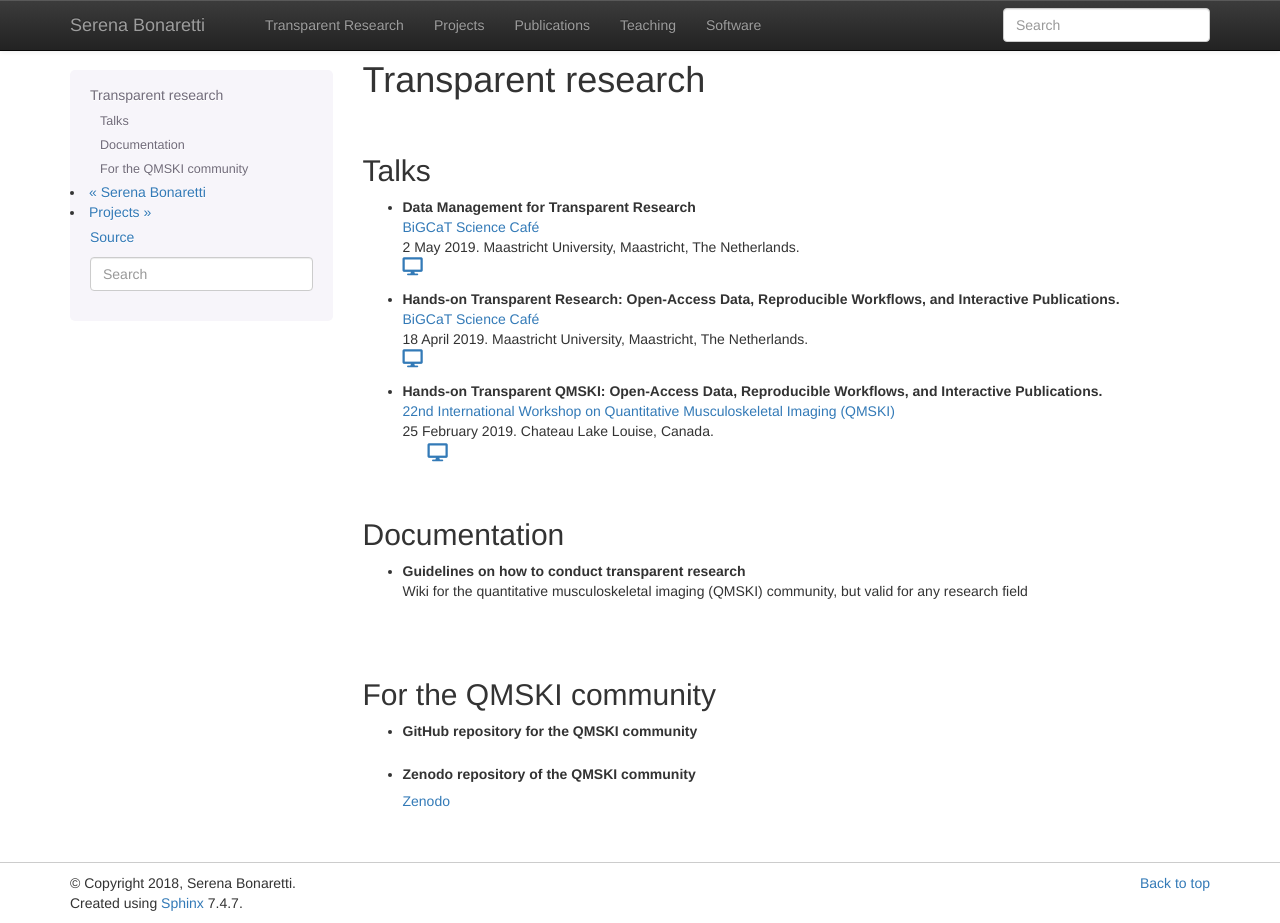
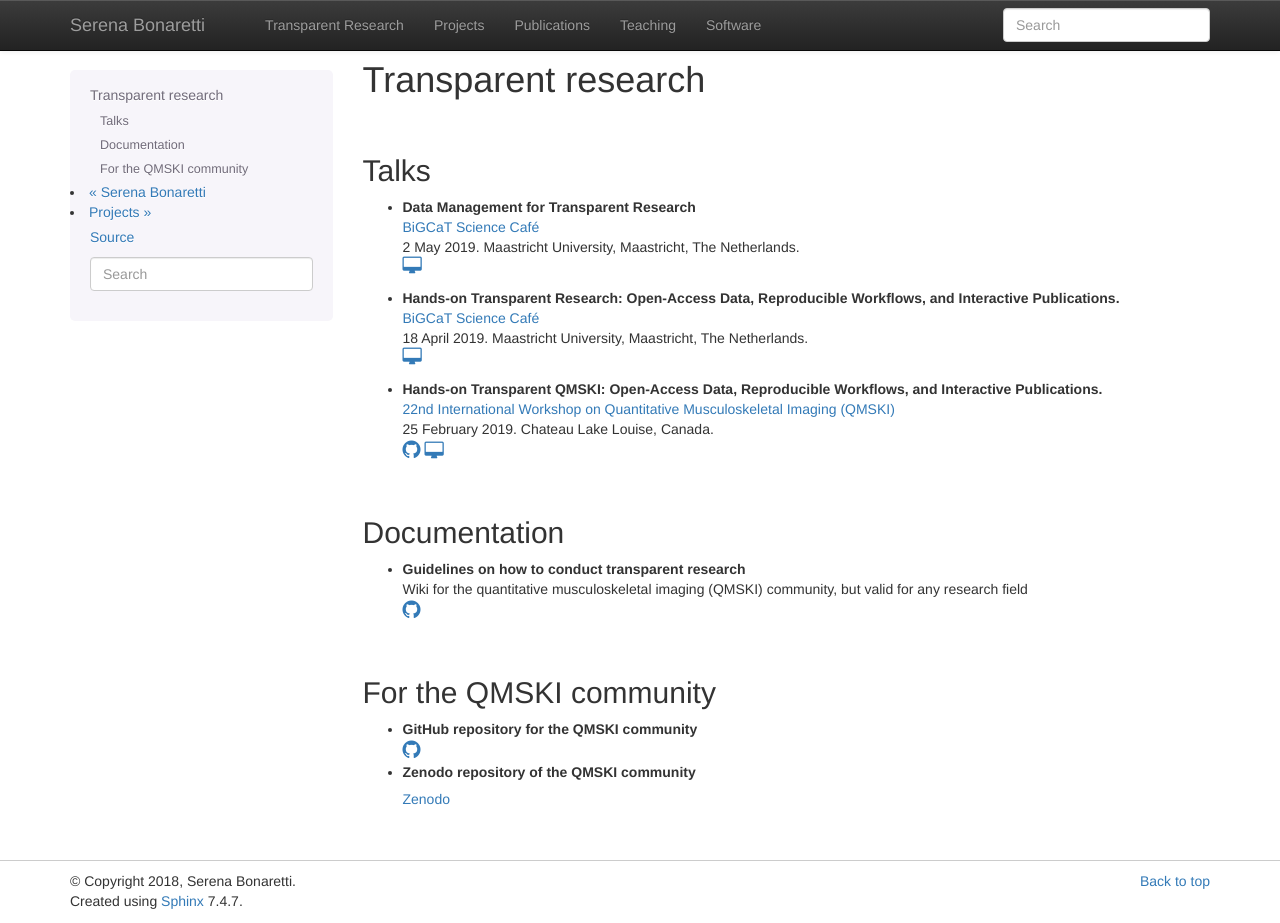
Before and after one commit to sbonaretti/sbonaretti.github.io, a Sphinx documentation site: the page built from source/transparentResearch.rst, in a window 1280 px wide and 923 px high. Built offline with Sphinx 7.4.7, drawn with Linux system fonts in a browser that asks for light colours; nearby versions of some CDN libraries; formulas are drawn with MathJax 3.

Commit message:
rendered github icons

```diff
--- a/source/transparentResearch.rst
+++ b/source/transparentResearch.rst
@@ -82,3 +82,8 @@ For the QMSKI community
     <br>
 
 |
+
+.. raw:: html
+
+  <!--This line is necessary to render the GitHub icon-->
+  <link rel="stylesheet" href="https://cdnjs.cloudflare.com/ajax/libs/font-awesome/4.7.0/css/font-awesome.min.css">
```
